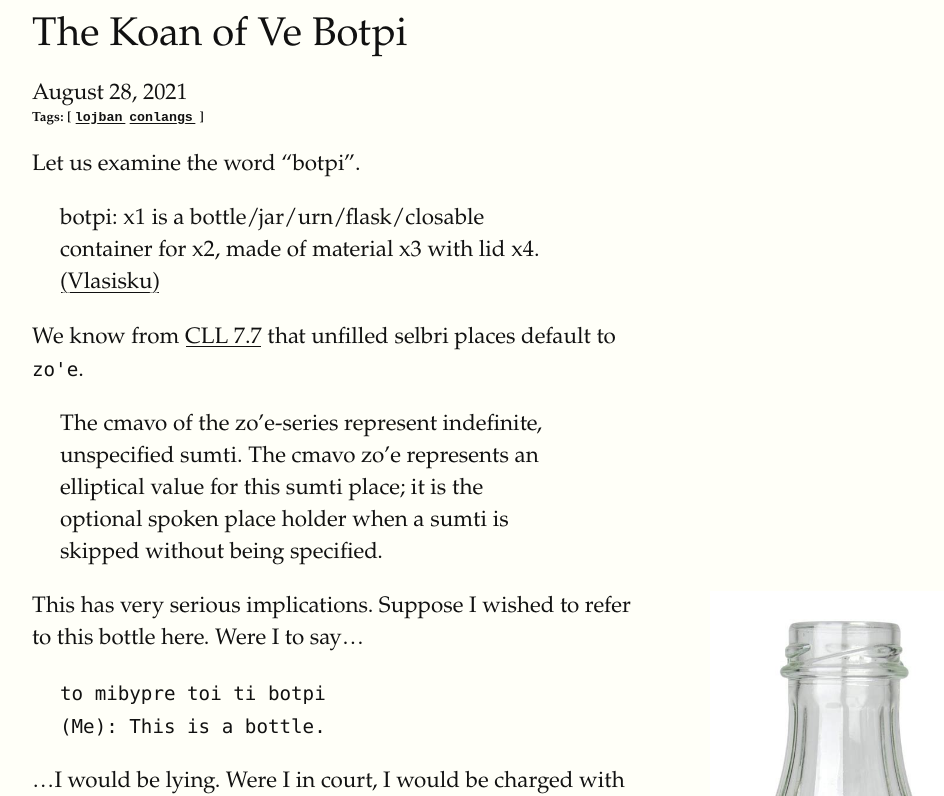
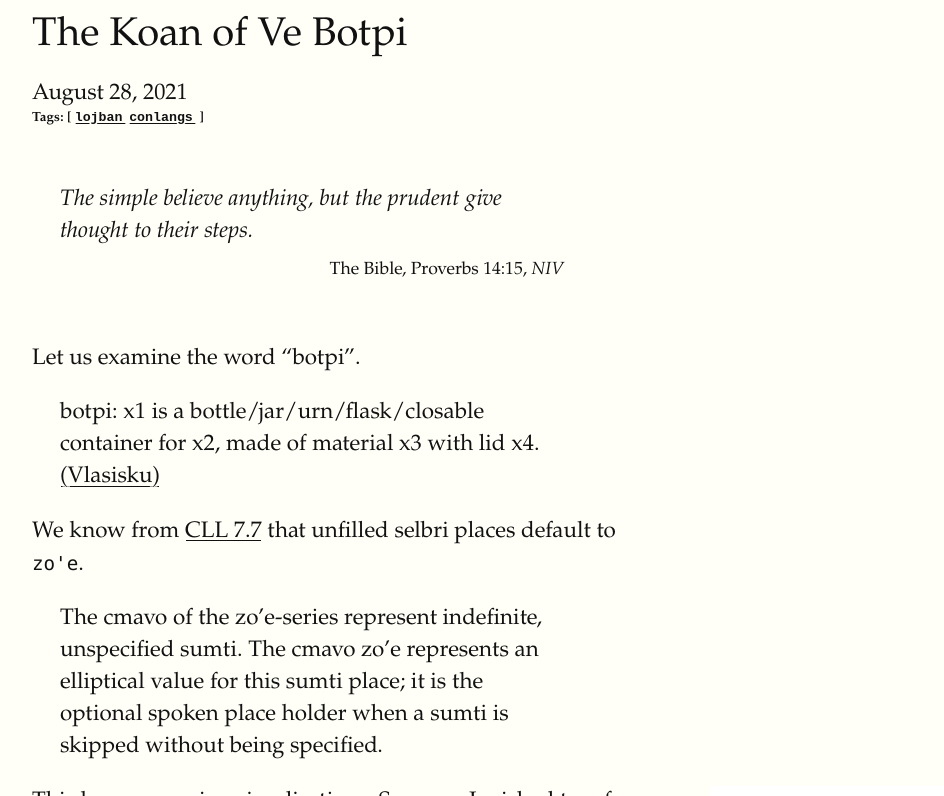
Before and after one commit to Zmavli/kibykarni, a Jekyll site: the page built from _posts/2021-08-28-the-koan-of-ve-botpi.md, in a window 1280 px wide and 900 px high, cut to the strip 104-900 px from the top of the window. Shown: the whole strip, without its empty margins (128-1072 px from the left). Built offline with Jekyll 4.4.1, drawn with Linux system fonts in a browser that asks for light colours.

Commit message:
Add epigraph to Koan of Ve Botpi, add verification for Google and Yandex

```diff
--- a/_posts/2021-08-28-the-koan-of-ve-botpi.md
+++ b/_posts/2021-08-28-the-koan-of-ve-botpi.md
@@ -5,6 +5,8 @@ date: 2021-08-28
 description: A koan concerning the semantics of unfilled selbri.
 tags: lojban conlangs
 ---
+
+{% epigraph "The simple believe anything, but the prudent give thought to their steps." "The Bible, Proverbs 14:15" "NIV"%}
 
 Let us examine the word "botpi".
 
@@ -16,7 +18,7 @@ We know from [CLL 7.7](https://la-lojban.github.io/uncll/uncll-1.2.14/xhtml_sect
 
 {% marginfigure 'otpi' '/assets/img'/otpi.jpeg ".i xu botpi?" %} This has very serious implications. Suppose I wished to refer to this bottle here. Were I to say...
 
-> `to mibypre toi ti botpi`<br>
+> `to mibypre toi ti botpi` <br>
 > `(Me): This is a bottle.`
 
 ...I would be lying. Were I in court, I would be charged with perjury. All of my friends will turn their backs on me for my deceitful character.
--- /dev/null
+++ b/yandex_fab565f4319b5bba.html
@@ -0,0 +1,6 @@
+<html>
+    <head>
+        <meta http-equiv="Content-Type" content="text/html; charset=UTF-8">
+    </head>
+    <body>Verification: fab565f4319b5bba</body>
+</html>
```
Also changed, not shown: changelog.md.
